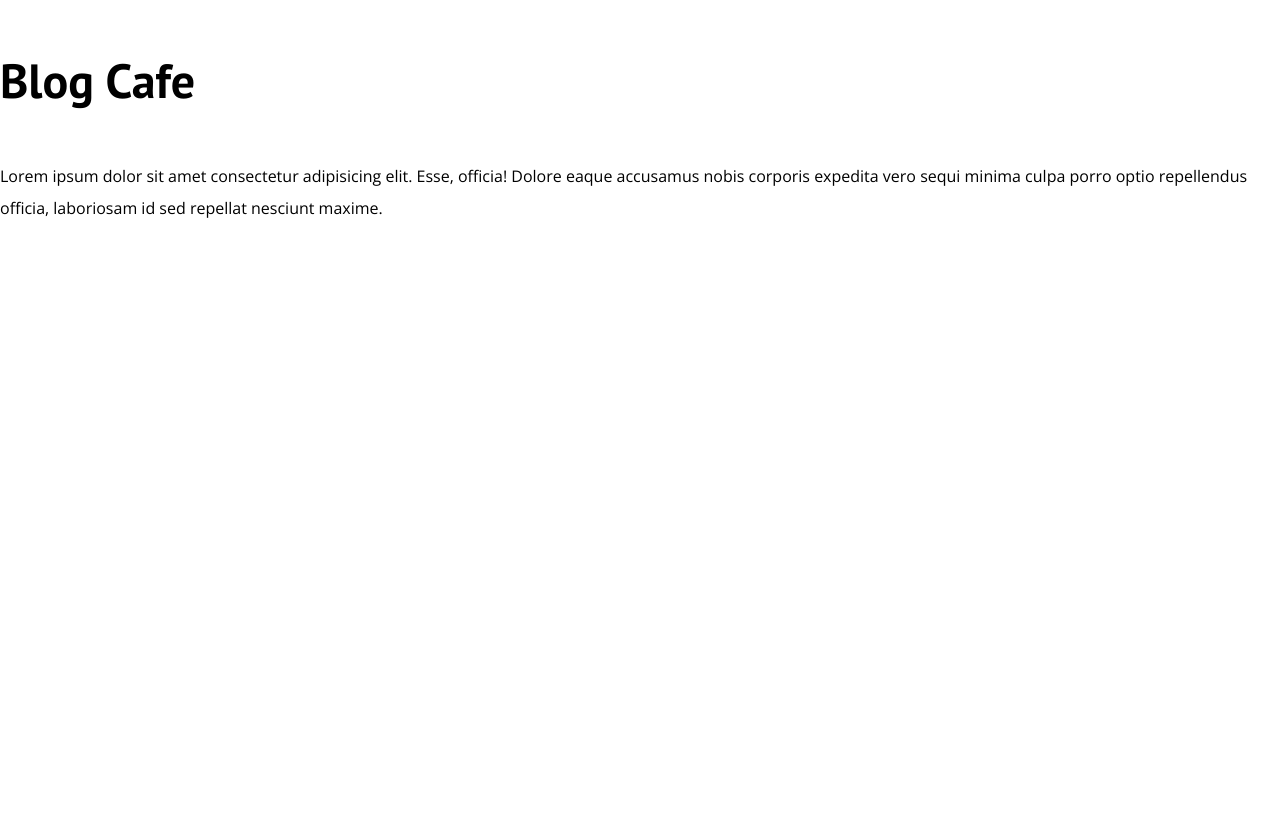
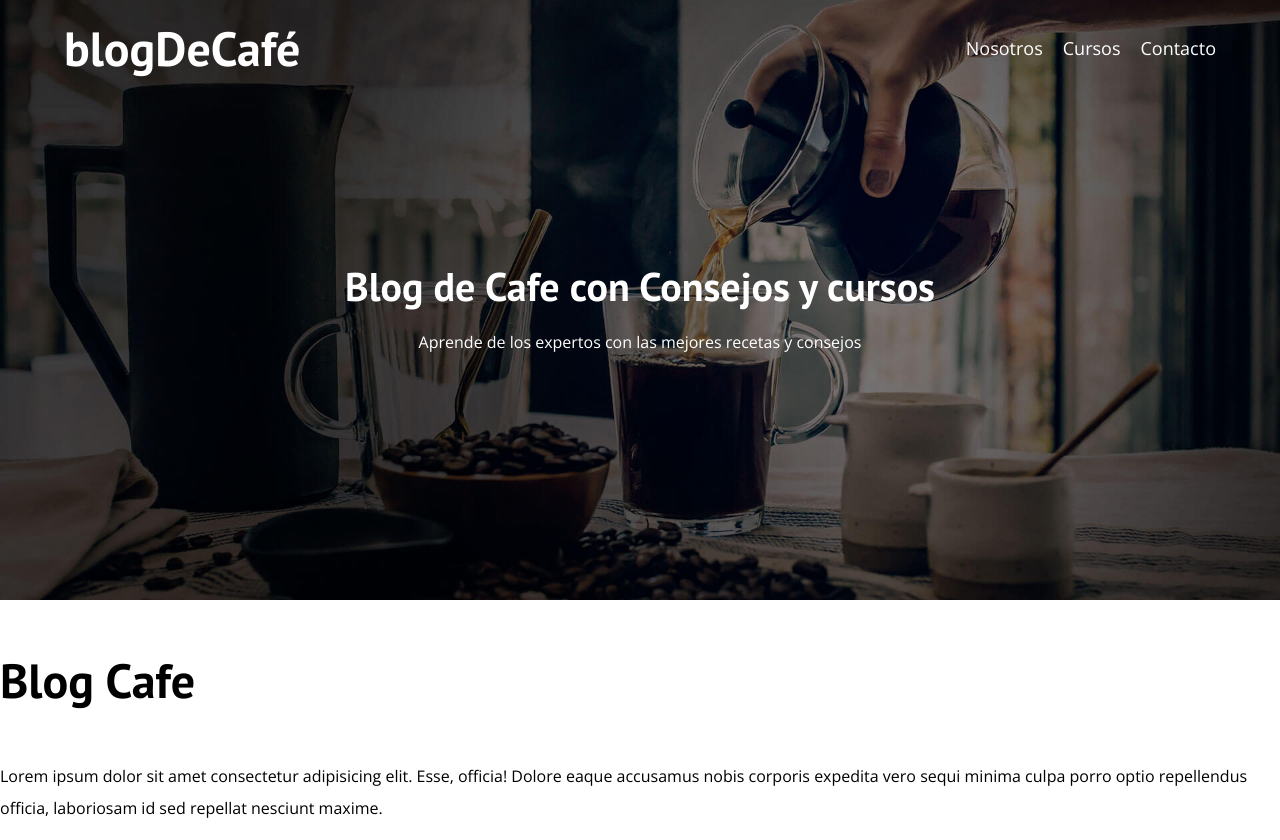
Before and after one commit to slbcronos/blogdecafe_inicio, a plain HTML site: page index.html in a window 1280 px wide. Before the commit the page ends 800 px from the top, so only its background shows below. Drawn offline with nearby package versions, Linux system fonts and the light colour scheme.

Commit message:
Video 79
blog de Cafe

```diff
--- a/css/styles.css
+++ b/css/styles.css
@@ -67,3 +67,63 @@ img{
 }
 
 /*Todo estos son sets iniciales*/
+
+/*Header*/
+ .header{
+     background-image: url(../img/banner.jpg);
+     height: 60rem;
+     background-size: cover;
+     background-repeat: no-repeat;
+     background-position: center center;
+
+ }
+
+ .header__texto{
+     text-align: center;
+     color: var(--blanco);
+     margin-top: 5rem;
+ }
+
+ @media(min-width: 768px){
+    .header__texto{
+        margin-top: 15rem;
+    }
+}
+
+ @media(min-width: 768px){
+     .barra{
+         display: flex;
+         justify-content: space-between;
+         align-items: center;
+     }
+ }
+
+ .logo{
+     color: var(--blanco);
+ }
+
+ .logo_nombre{
+     font-weight: 400;
+
+ }
+
+ .logo__bold{
+    font-weight: 700;
+
+ }
+
+ @media(min-width: 768px){
+    .navegacion{
+        display: flex;
+        gap: 2rem;
+
+    }
+}
+
+ .navegacion__enlace{
+     display: block;
+     text-align: center;
+     font-size: 1.8rem;
+     color: var(--blanco);
+
+ }
--- a/index.html
+++ b/index.html
@@ -12,6 +12,24 @@
     <link rel="stylesheet" href="css/styles.css">
 </head>
 <body>
+    <header class="header">
+        <div class="contenedor">
+            <div class="barra">
+                <a class="logo" href="index.html">
+                    <h1 class="logo__nombre no-margin centrar-texto">blog<span class="logo__bold">DeCafé</span></h1>
+                </a>
+                <nav class="navegacion">
+                    <a href="nosotros.html" class="navegacion__enlace">Nosotros</a>
+                    <a href="cursos.html" class="navegacion__enlace">Cursos</a>
+                    <a href="contacto.html" class="navegacion__enlace">Contacto</a>
+                </nav>
+            </div>
+        </div>
+        <div class="header__texto">
+            <h2 class="no-margin">Blog de Cafe con Consejos y cursos</h2>
+            <p class="no-margin">Aprende de los expertos con las mejores recetas y consejos</p>
+        </div>
+    </header>
     <h1>Blog Cafe</h1>
 
     <p>Lorem ipsum dolor sit amet consectetur adipisicing elit. Esse, officia! Dolore eaque accusamus nobis corporis expedita vero sequi minima culpa porro optio repellendus officia, laboriosam id sed repellat nesciunt maxime.</p>
```
